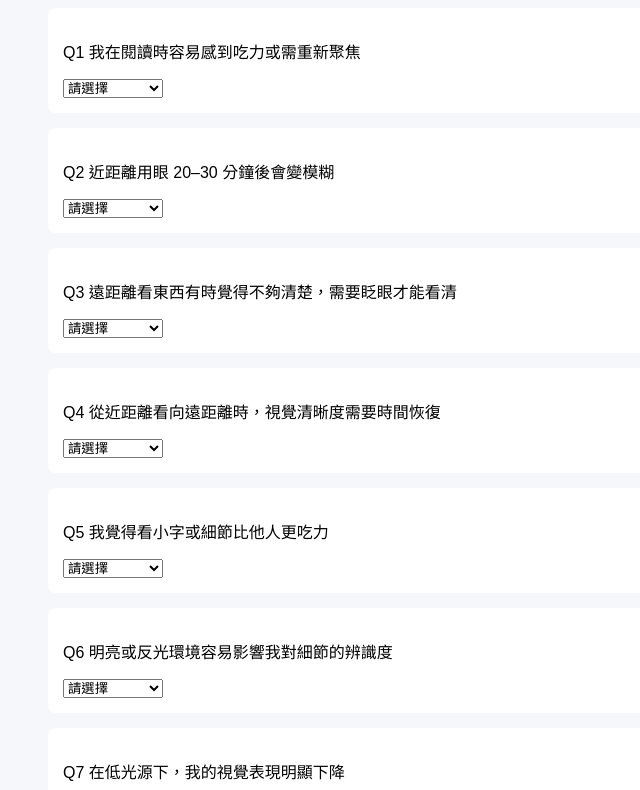
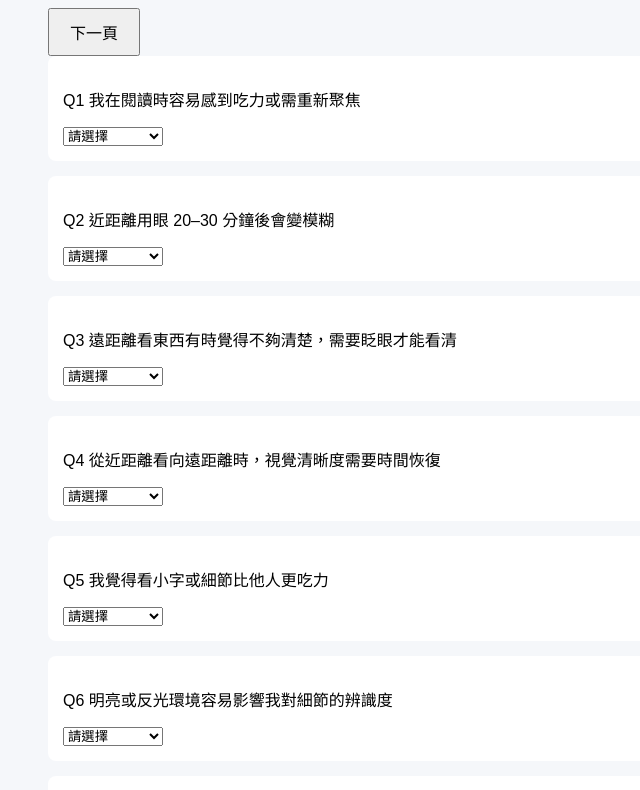
Before and after one commit to joe97hsu-cmd/viscope-app, a plain HTML site: page index.html in a window 1280 px wide. Shown: the part 129-919 px from the top of the page, without its empty margins (0-640 px from the left). Drawn offline with Linux system fonts and the light colour scheme.

Commit message:
add pagination logic

```diff
--- a/index.html
+++ b/index.html
@@ -8,6 +8,10 @@
 <body>
 
   <h1>VISCOPE 視覺效能評估</h1>
+
+  <div style="margin-top: 20px;">
+  <button type="button" id="nextBtn">下一頁</button>
+</div>
 
   <form id="questionnaire">
 
```
